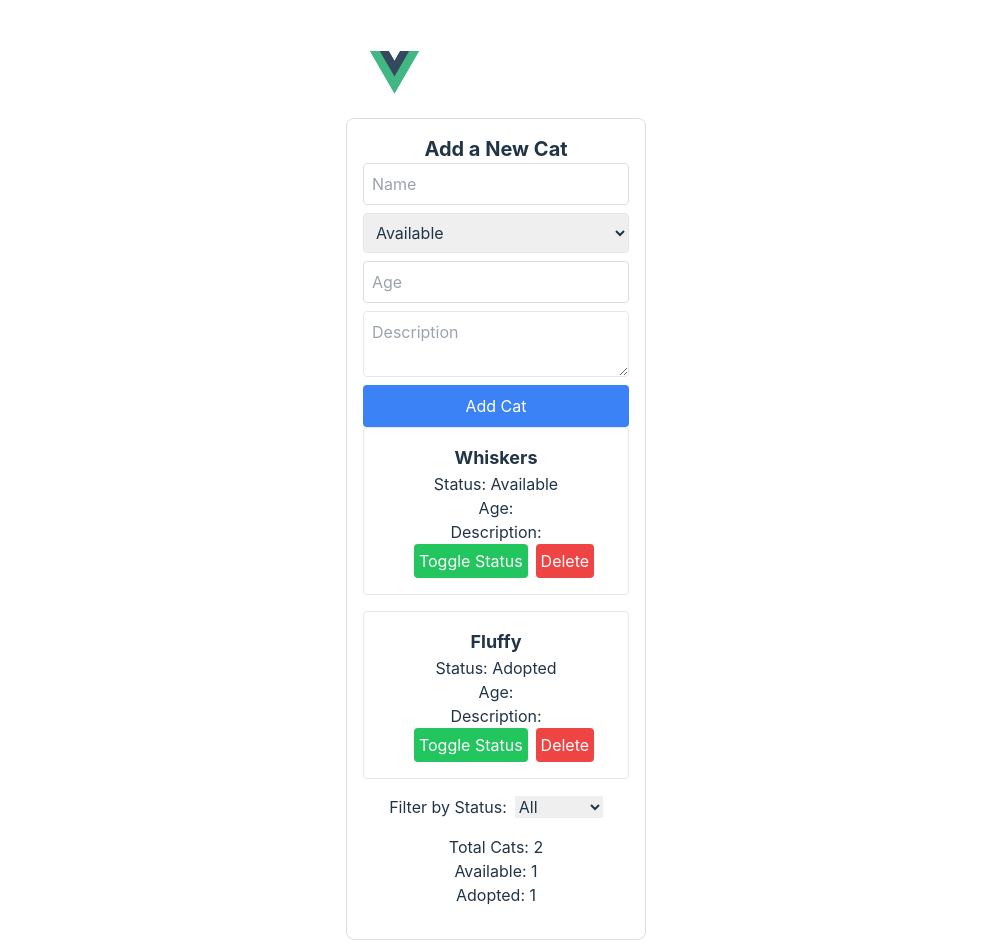
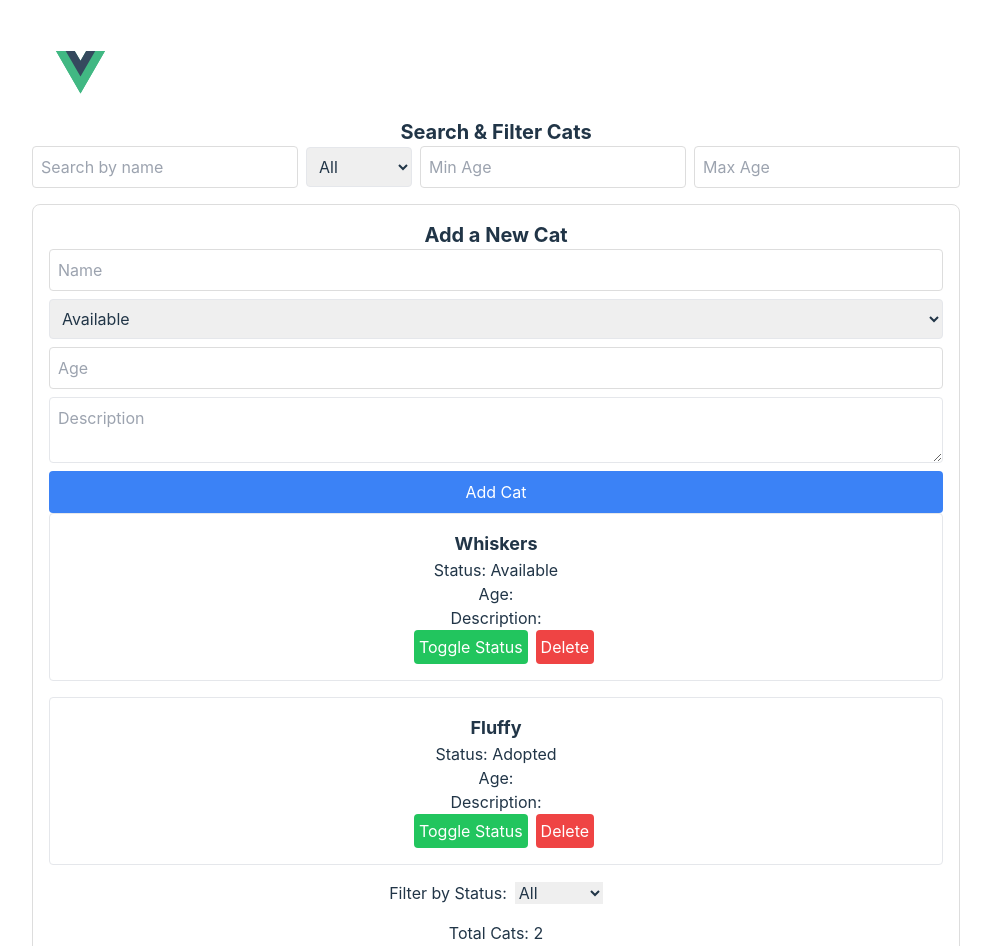
Before and after one commit to Sozhia/cat-shelter-management, a Vue app: page / in a window 1280 px wide. Shown: the part 106-1052 px from the top of the page, without its empty margins (144-1135 px from the left). Built offline with nearby package versions, Linux system fonts and the light colour scheme.

Commit message:
Add search and advanced filters for cats

```diff
--- a/src/components/CatList.vue
+++ b/src/components/CatList.vue
@@ -1,4 +1,33 @@
 <template>
+
+<div class="mb-4">
+  <h2 class="text-xl font-bold">Search & Filter Cats</h2>
+  <input
+    type="text"
+    v-model="searchQuery"
+    placeholder="Search by name"
+    class="border p-2 rounded mr-2"
+  />
+  <select v-model="filterStatus" class="border p-2 rounded mr-2">
+    <option value="All">All</option>
+    <option value="Available">Available</option>
+    <option value="Adopted">Adopted</option>
+  </select>
+  <input
+    type="number"
+    v-model="filterMinAge"
+    placeholder="Min Age"
+    class="border p-2 rounded mr-2"
+  />
+  <input
+    type="number"
+    v-model="filterMaxAge"
+    placeholder="Max Age"
+    class="border p-2 rounded"
+  />
+</div>
+
+
   <div class="cat-list-container">
     <h2 class="text-xl font-bold">Add a New Cat</h2>
   <form @submit.prevent="addNewCat" class="flex flex-col gap-2">
@@ -29,8 +58,8 @@
     <button type="submit" class="bg-blue-500 text-white p-2 rounded">Add Cat</button>
   </form>
 
-    <ul>
-    <li v-for="cat in cats" :key="cat.id" class="mb-4 p-4 border rounded">
+  <ul>
+    <li v-for="cat in filteredCats" :key="cat.id" class="mb-4 p-4 border rounded">
       <h3 class="text-lg font-bold">{{ cat.name }}</h3>
       <p>Status: {{ cat.status }}</p>
       <p>Age: {{ cat.age }}</p>
@@ -81,7 +110,10 @@ export default {
       newCatStatus: "Available",
       newCatAge: "",
       newCatDescription: "",
+      searchQuery: "",
       filterStatus: "All",
+      filterMinAge: "",
+      filterMaxAge: "",
     };
   },
   methods: {
@@ -116,11 +148,16 @@ export default {
   },
 
   computed: {
-    availableCount() {
-      return this.cats.filter((cat) => cat.status === "Available").length;
-    },
-    adoptedCount() {
-      return this.cats.filter((cat) => cat.status === "Adopted").length;
+    filteredCats() {
+      return this.cats.filter((cat) => {
+        const matchesName = cat.name.toLowerCase().includes(this.searchQuery.toLowerCase());
+        const matchesStatus =
+          this.filterStatus === "All" || cat.status === this.filterStatus;
+        const matchesAge =
+          (!this.filterMinAge || cat.age >= this.filterMinAge) &&
+          (!this.filterMaxAge || cat.age <= this.filterMaxAge);
+        return matchesName && matchesStatus && matchesAge;
+      });
     },
   },
 
```
